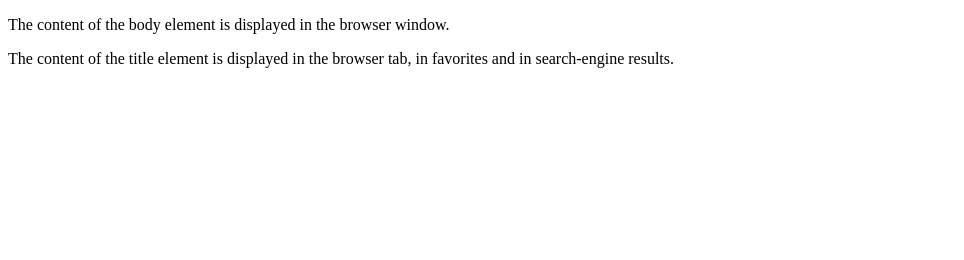
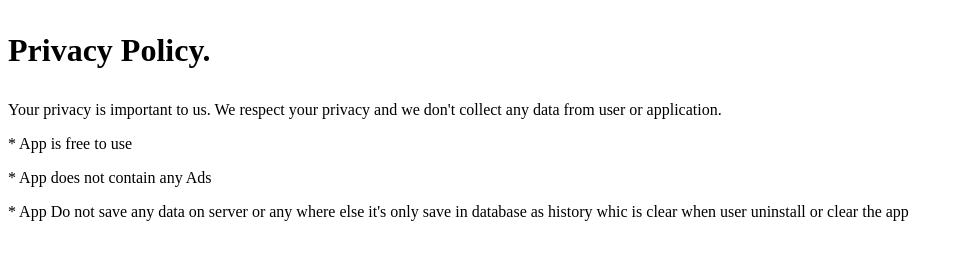
Before and after one commit to dpatel094/dijolapp, a plain HTML site: page index.html in a window 1280 px wide. Shown: the whole page, without its empty margins (0-964 px from the left). Drawn offline with Linux system fonts and the light colour scheme.

Commit message:
Update index.html

```diff
--- a/index.html
+++ b/index.html
@@ -1,12 +1,16 @@
 <!DOCTYPE html>
 <html>
 <head>
-  <title>A Meaningful Page Title</title>
+  <title>FCM Notification</title>
 </head>
 <body>
 
-<p>The content of the body element is displayed in the browser window.</p>
-<p>The content of the title element is displayed in the browser tab, in favorites and in search-engine results.</p>
+<h1><p>Privacy Policy.</p></h1>
+<p>Your privacy is important to us. We respect your privacy and we don't collect any data from user or application.</p>
+<p>* App is free to use </p>
+<p>* App does not contain any Ads</p>
+<p>* App Do not save any data on server or any where else it's only save in database as history whic is clear when user uninstall or clear the app</p>
+
 
 </body>
 </html>
```
